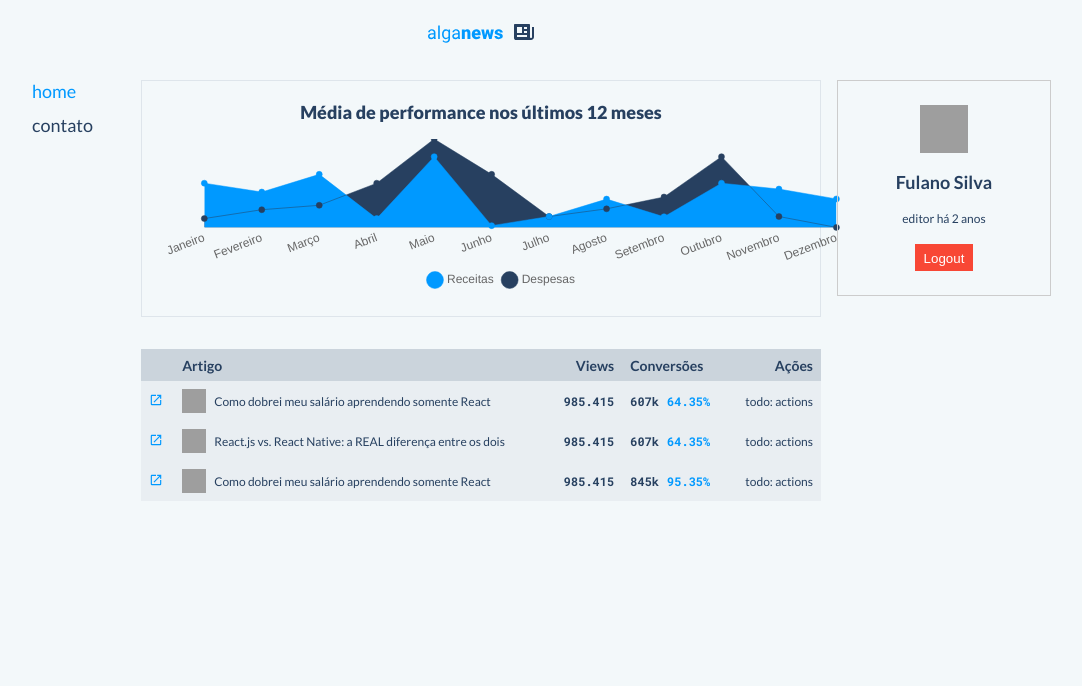
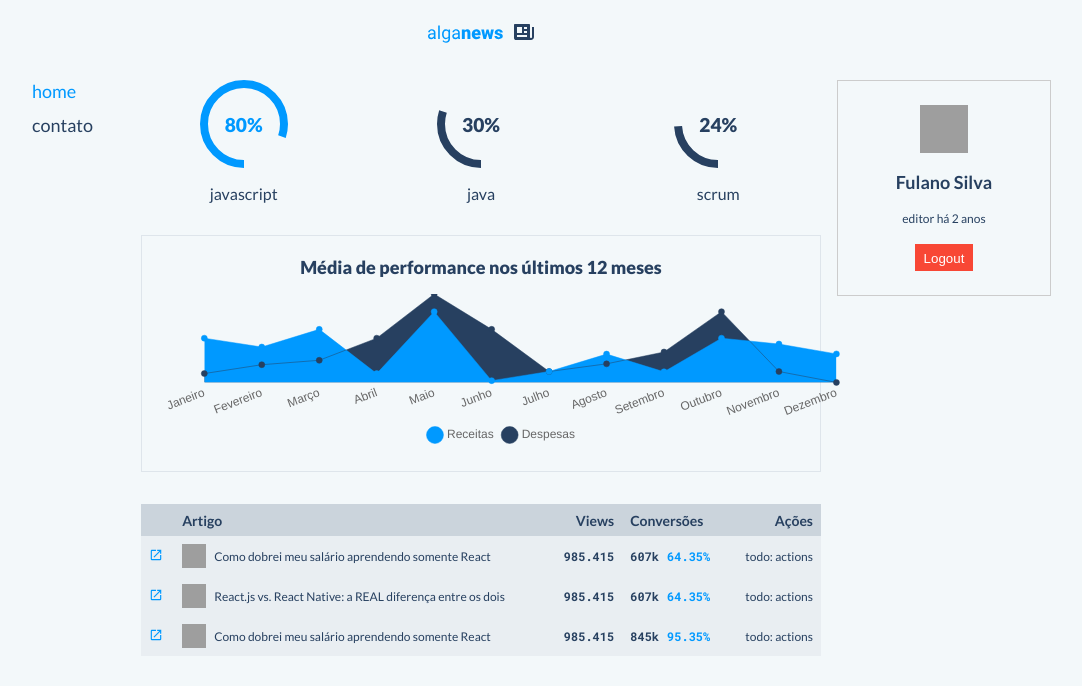
Before and after one commit to DanielAgostinhoSilva/algaworks-alganews-cms, a React (Create React App) app: page / in a window 1280 px wide. Shown: the top 686 px of the page, without its empty margins (159-1241 px from the left). Built offline with nearby package versions, Linux system fonts and the light colour scheme; grey boxes are pictures that could not be loaded.

Commit message:
feat: 6.8. Feature UserTopTags

```diff
--- a/src/app/components/CircleChart/CircleChart.styles.ts
+++ b/src/app/components/CircleChart/CircleChart.styles.ts
@@ -1,4 +1,4 @@
-import styled from "styled-components";
+import styled from 'styled-components'
 
 export const Wrapper = styled.div`
   display: flex;
@@ -9,6 +9,7 @@ export const Wrapper = styled.div`
 
 export const SvgWrapper = styled.div`
   position: relative;
+
   &:not(:last-child) {
     margin-bottom: 16px;
   }
@@ -23,20 +24,23 @@ export const Circle = styled.circle`
 `
 
 export const CircleBG = styled.circle.attrs({
-    fill: '#fff',
+    fill: 'none',
 })``
 
 export const Percentage = styled.span`
   position: absolute;
   top: 0;
   left: 0;
+
   width: 100%;
   height: 100%;
 
   display: flex;
   justify-content: center;
   align-items: center;
+
   color: #274060;
+
   font-weight: 900;
   font-size: 1.2em;
 `
@@ -45,4 +49,5 @@ export const Caption = styled.span`
   font-size: 1em;
   font-weight: 400;
   text-transform: lowercase;
+  color: #274060;
 `
--- /dev/null
+++ b/src/app/features/UseTopTags.tsx
@@ -0,0 +1,16 @@
+import CircleChart from "../components/CircleChart";
+import styled from "styled-components";
+
+export default function UserTopTags() {
+    return <UserTopTagsWrapper>
+        <CircleChart size={88} progress={80} caption={'JavaScript'} theme={'primary'}/>
+        <CircleChart size={88} progress={30} caption={'Java'} />
+        <CircleChart size={88} progress={24} caption={'Scrum'} />
+    </UserTopTagsWrapper>
+}
+
+const UserTopTagsWrapper = styled.div`
+  display: grid;
+  grid-template-columns: repeat(3, 1fr);
+  gap: 32px;
+`
--- a/src/app/features/UserMetrics.tsx
+++ b/src/app/features/UserPerformance.tsx
@@ -24,7 +24,7 @@ const FAKE_DATA = {
     ]
 }
 
-export default function UserMetrics() {
+export default function UserPerformance() {
     return <Chart
         title="Média de performance nos últimos 12 meses"
         data={FAKE_DATA}
--- a/src/app/views/Home.view.tsx
+++ b/src/app/views/Home.view.tsx
@@ -1,14 +1,16 @@
 import DefaultLayout from "../layouts/Dfeault";
 import PostList from "../features/PostList";
-import UserMetrics from "../features/UserMetrics";
+import UserPerformance from "../features/UserPerformance";
 import usePageTitle from "../../core/hooks/usePageTitle";
+import UserTopTags from "../features/UseTopTags";
 
 
 export default function Home() {
     usePageTitle('Home')
 
     return <DefaultLayout>
-        <UserMetrics />
+        <UserTopTags />
+        <UserPerformance />
         <PostList />
     </DefaultLayout>
 }
```
